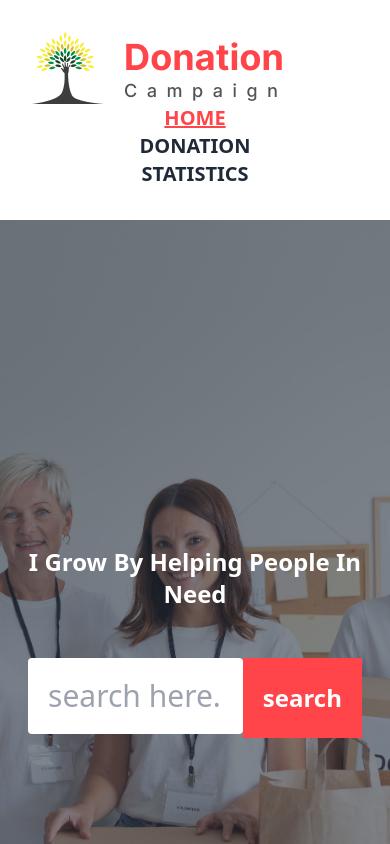
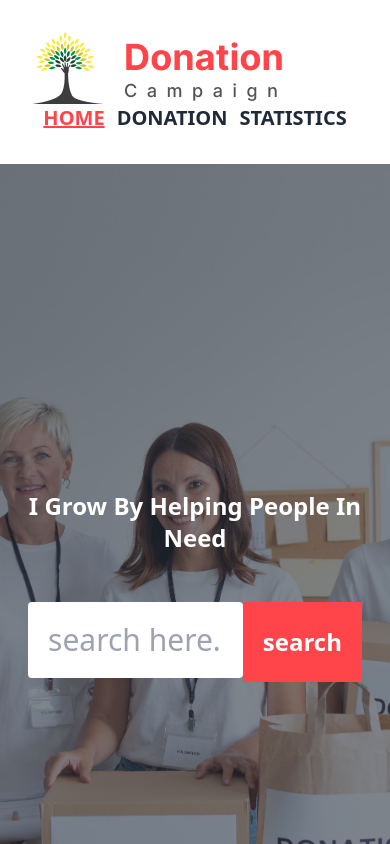
Before and after one commit to Parvinkhuki/demo-donation, a React (Vite) app: page / in a window 390 px wide. Shown: the top 844 px of the page. Built offline with nearby package versions, Linux system fonts and the light colour scheme.

Commit message:
Update Nav.jsx

```diff
--- a/src/component/Nav.jsx
+++ b/src/component/Nav.jsx
@@ -24,7 +24,7 @@ const Nav = () => {
     <a ><img src={Logo} alt="" /></a>
   </div>
   <div >
-    <ul className="text-center md:static md:flex md:items-center md:justify-center text-xl lg:gap-10 md:gap-3 lg:text-2xl font-bold">
+    <ul className="text-center flex items-center justify-center text-xl lg:gap-10 gap-3 lg:text-2xl font-bold">
 
     <li> <NavLink to={'/'} style={style}>HOME</NavLink></li>
       <li> <NavLink to={'/donations'} style={style}>DONATION</NavLink></li>
```
